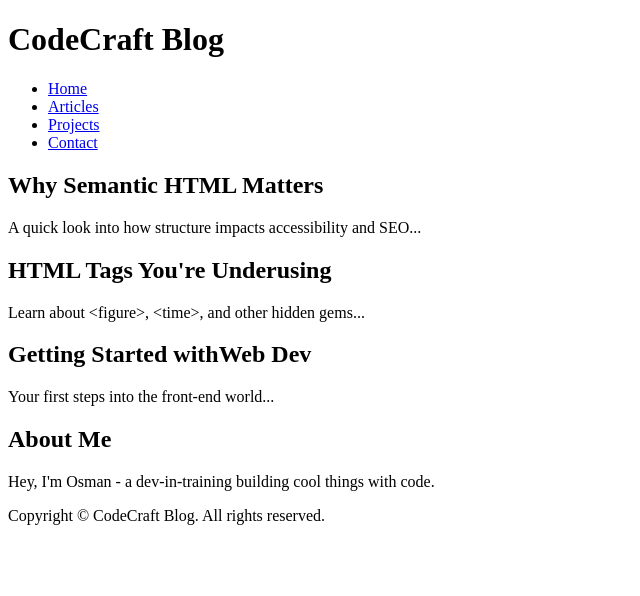
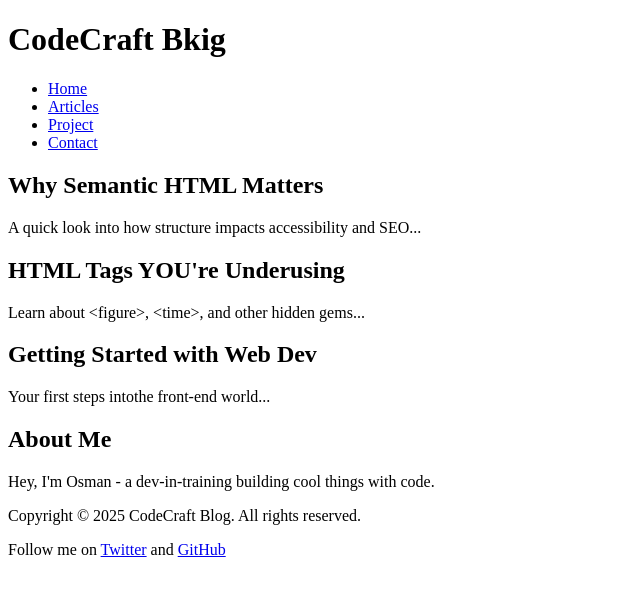
Before and after one commit to omaddow/12-weeks-front-end-challenge, a plain HTML site: page o1_blog/index.html in a window 1280 px wide. Shown: the whole page, without its empty margins (0-640 px from the left). Drawn offline with Linux system fonts and the light colour scheme.

Commit message:
Wrote from my mind.

```diff
--- a/o1_blog/index.html
+++ b/o1_blog/index.html
@@ -1,49 +1,50 @@
 <!DOCTYPE html>
 <html lang="en">
+
     <head>
         <meta charset="UTF-8">
         <meta name="viewport" content="width=device-width, initial-scale=1.0">
         <title>Blog</title>
     </head>
+
     <body>
 
-    <!-- Header -->
         <header>
-        <h1>CodeCraft Blog</h1>
+            <h1>CodeCraft Bkig</h1>
             <nav>
                 <ul>
                     <li><a href="#">Home</a></li>
                     <li><a href="#">Articles</a></li>
-                <li><a href="#">Projects</a></li>
+                    <li><a href="#">Project</a></li>
                     <li><a href="#">Contact</a></li>
                 </ul>
             </nav>
         </header>
 
-    <!-- Main Content -->
         <main>
-        <!-- Articles -->
             <article>
                 <h2>Why Semantic HTML Matters</h2>
                 <p>A quick look into how structure impacts accessibility and SEO...</p>
             </article>
             <article>
-            <h2>HTML Tags You're Underusing</h2>
+                <h2>HTML Tags YOU're Underusing</h2>
                 <p>Learn about &lt;figure&gt;, &lt;time&gt;, and other hidden gems...</p>
             </article>
             <article>
-            <h2>Getting Started withWeb Dev</h2>
-            <p>Your first steps into the front-end world...</p>
+                <h2>Getting Started with Web Dev</h2>
+                <p>Your first steps intothe front-end world...</p>
             </article>
         </main>
 
-    <!-- A side content -->
+
         <aside>
             <h2>About Me</h2>
             <p>Hey, I'm Osman - a dev-in-training building cool things with code.</p>
         </aside>
 
-    <!-- Footer -->
-    <footer>Copyright &copy; CodeCraft Blog. All rights reserved.</footer>
+        <footer>
+            Copyright &copy; 2025 CodeCraft Blog. All rights reserved.
+            <p>Follow me on <a href="#">Twitter</a> and <a href="#">GitHub</a></p>
+        </footer>
     </body>
 </html>
```
Lines whose indentation alone changed are shown as unchanged.
